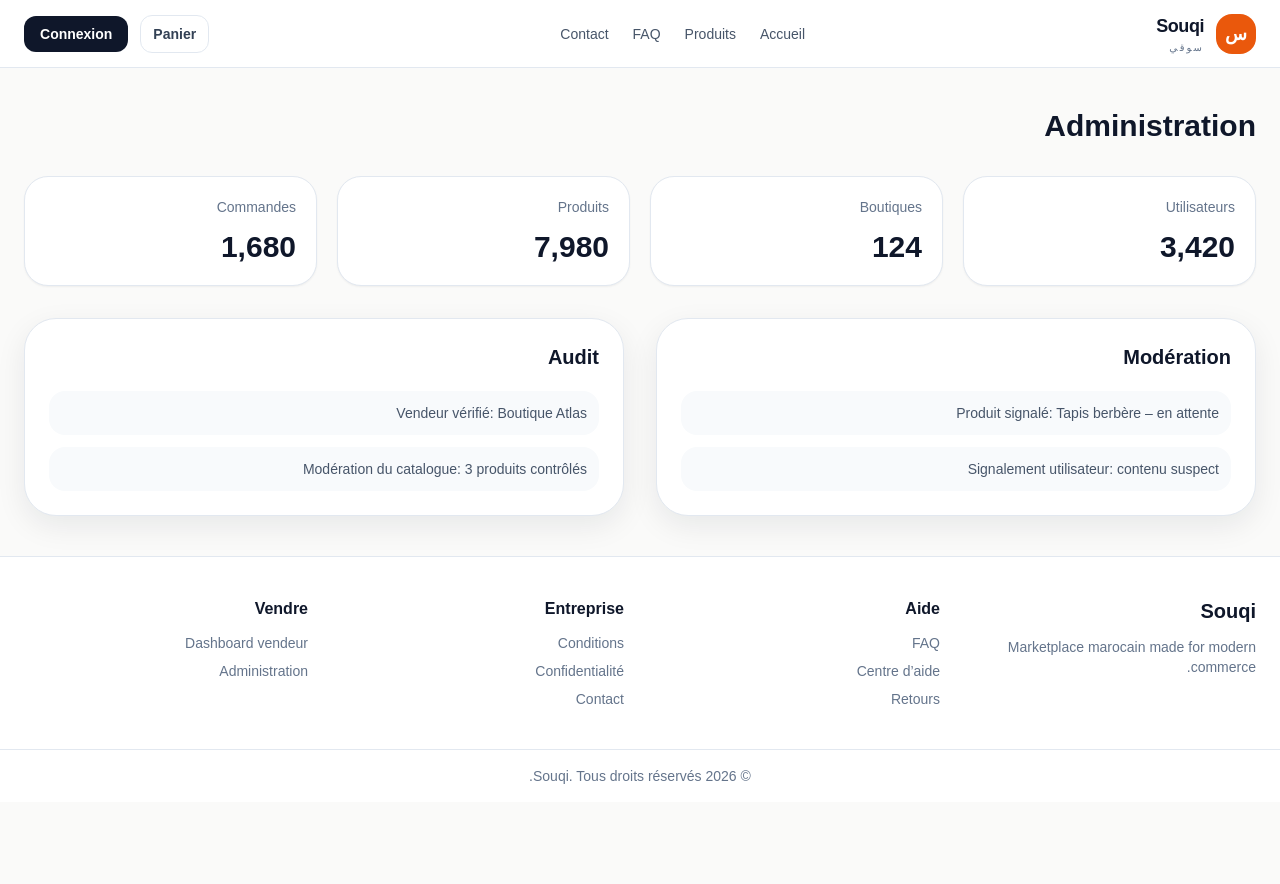
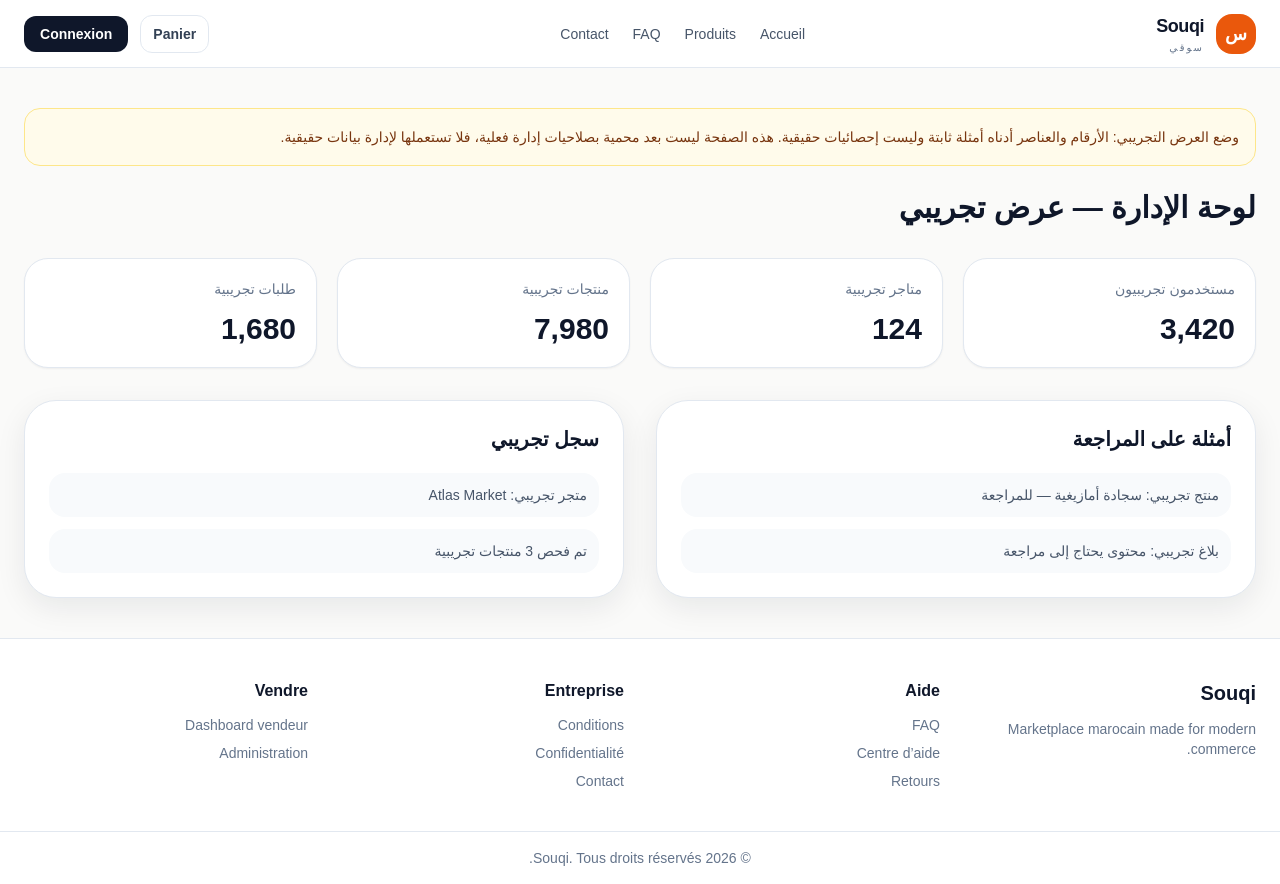
Before and after one commit to hakimdino787-sketch/-souqi-marketplace., a Next.js app: page /admin in a window 1280 px wide. Before the commit the page ends 802 px from the top, so only its background shows below. Built offline with nearby package versions, Linux system fonts and the light colour scheme.

Commit message:
Label admin dashboard metrics as demo-only

```diff
--- a/app/admin/page.tsx
+++ b/app/admin/page.tsx
@@ -1,13 +1,16 @@
 export default function AdminDashboardPage() {
   return (
-    <div className="mx-auto max-w-7xl px-4 py-10 md:px-6">
-      <h1 className="text-3xl font-black text-slate-900">Administration</h1>
+    <div dir="rtl" className="mx-auto max-w-7xl px-4 py-10 md:px-6">
+      <div className="rounded-2xl border border-amber-200 bg-amber-50 p-4 text-sm leading-6 text-amber-900">
+        وضع العرض التجريبي: الأرقام والعناصر أدناه أمثلة ثابتة وليست إحصائيات حقيقية. هذه الصفحة ليست بعد محمية بصلاحيات إدارة فعلية، فلا تستعملها لإدارة بيانات حقيقية.
+      </div>
+      <h1 className="mt-6 text-3xl font-black text-slate-900">لوحة الإدارة — عرض تجريبي</h1>
       <div className="mt-8 grid gap-5 md:grid-cols-4">
         {[
-          { label: 'Utilisateurs', value: '3,420' },
-          { label: 'Boutiques', value: '124' },
-          { label: 'Produits', value: '7,980' },
-          { label: 'Commandes', value: '1,680' },
+          { label: 'مستخدمون تجريبيون', value: '3,420' },
+          { label: 'متاجر تجريبية', value: '124' },
+          { label: 'منتجات تجريبية', value: '7,980' },
+          { label: 'طلبات تجريبية', value: '1,680' },
         ].map((stat) => (
           <div key={stat.label} className="rounded-3xl border border-slate-200 bg-white p-5 shadow-sm">
             <p className="text-sm text-slate-500">{stat.label}</p>
@@ -15,21 +18,19 @@
           </div>
         ))}
       </div>
-
       <div className="mt-8 grid gap-8 lg:grid-cols-2">
         <div className="rounded-[2rem] border border-slate-200 bg-white p-6 shadow-soft">
-          <h2 className="text-xl font-black text-slate-900">Modération</h2>
+          <h2 className="text-xl font-black text-slate-900">أمثلة على المراجعة</h2>
           <ul className="mt-5 space-y-3 text-sm text-slate-600">
-            <li className="rounded-2xl bg-slate-50 p-3">Produit signalé: Tapis berbère – en attente</li>
-            <li className="rounded-2xl bg-slate-50 p-3">Signalement utilisateur: contenu suspect</li>
+            <li className="rounded-2xl bg-slate-50 p-3">منتج تجريبي: سجادة أمازيغية — للمراجعة</li>
+            <li className="rounded-2xl bg-slate-50 p-3">بلاغ تجريبي: محتوى يحتاج إلى مراجعة</li>
           </ul>
         </div>
-
         <div className="rounded-[2rem] border border-slate-200 bg-white p-6 shadow-soft">
-          <h2 className="text-xl font-black text-slate-900">Audit</h2>
+          <h2 className="text-xl font-black text-slate-900">سجل تجريبي</h2>
           <ul className="mt-5 space-y-3 text-sm text-slate-600">
-            <li className="rounded-2xl bg-slate-50 p-3">Vendeur vérifié: Boutique Atlas</li>
-            <li className="rounded-2xl bg-slate-50 p-3">Modération du catalogue: 3 produits contrôlés</li>
+            <li className="rounded-2xl bg-slate-50 p-3">متجر تجريبي: Atlas Market</li>
+            <li className="rounded-2xl bg-slate-50 p-3">تم فحص 3 منتجات تجريبية</li>
           </ul>
         </div>
       </div>
```
